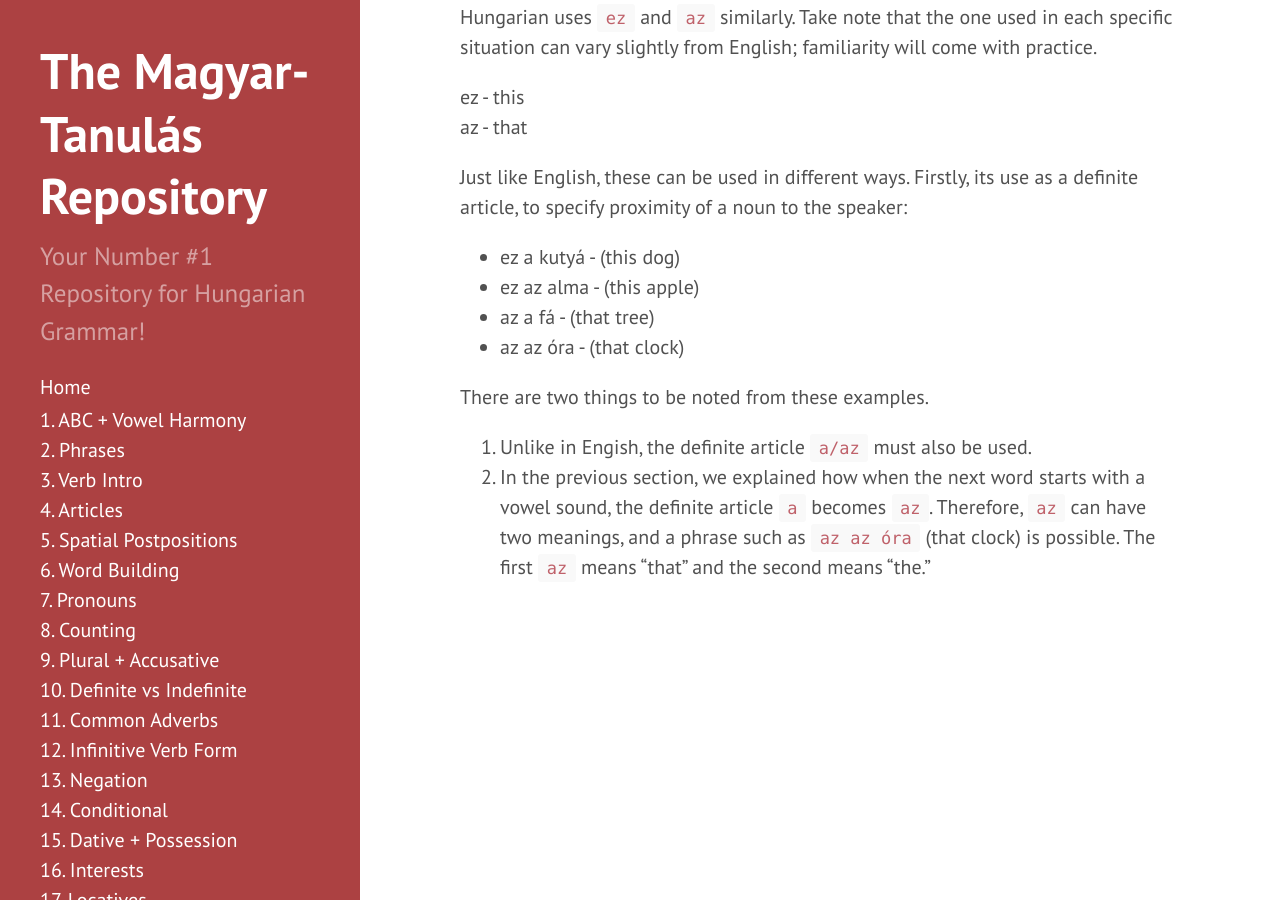
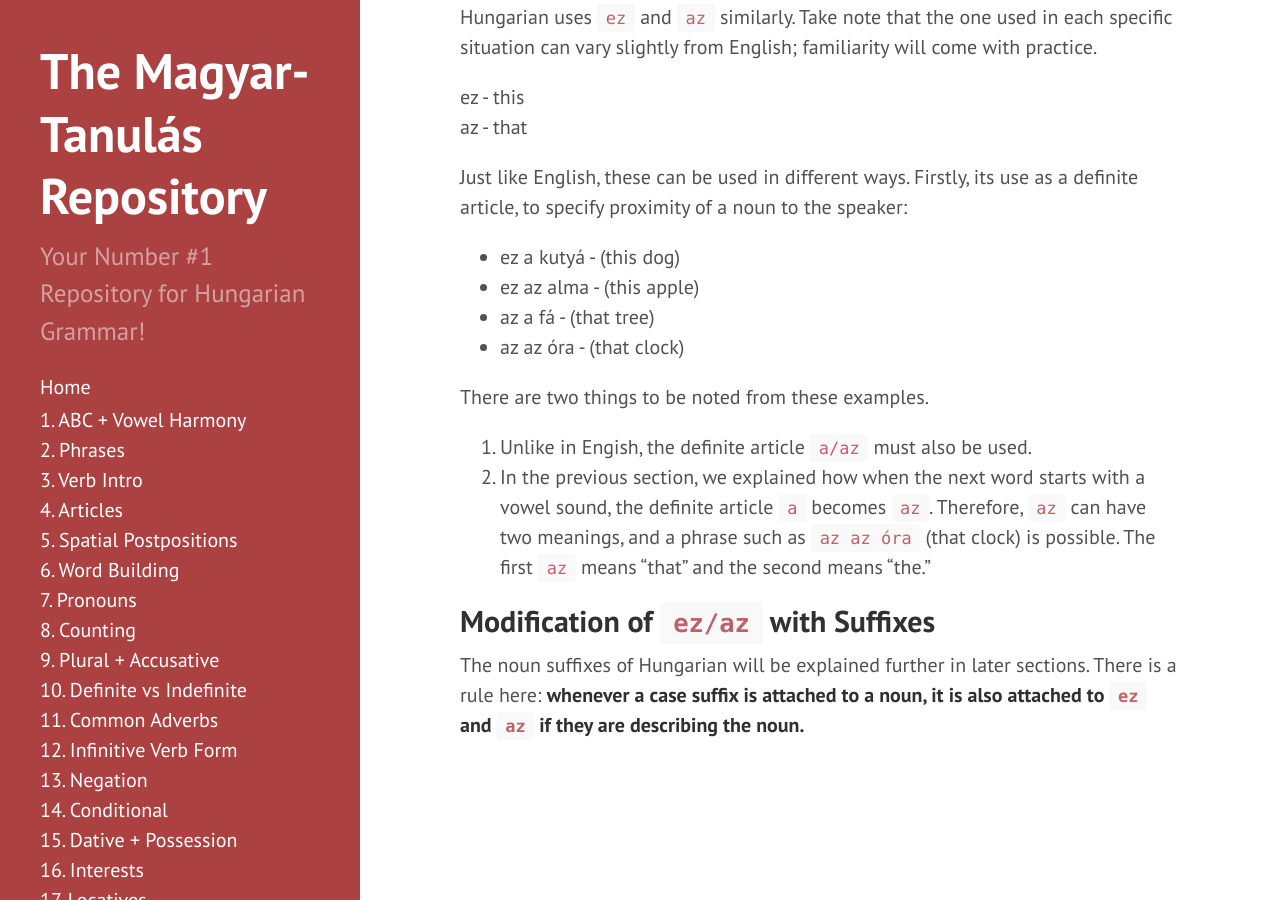
Before and after one commit to Magyartanulas/magyartanulas.github.io, a Jekyll site: the page built from extrastuff.md, in a window 1280 px wide and 900 px high, scrolled down 2300 px. Built offline with Jekyll 4.4.1, drawn with Linux system fonts in a browser that asks for light colours; our own code applies the rules of GitHub Pages for plain Markdown files; comment, search, counter and statistics services are not loaded.

Commit message:
Update extrastuff.md

```diff
--- a/extrastuff.md
+++ b/extrastuff.md
@@ -84,3 +84,7 @@ Just like English, these can be used in different ways. Firstly, its use as a de
 There are two things to be noted from these examples.
 1. Unlike in Engish, the definite article `a/az` must also be used.
 2. In the previous section, we explained how when the next word starts with a vowel sound, the definite article `a` becomes `az`. Therefore, `az` can have two meanings, and a phrase such as `az az óra` (that clock) is possible. The first `az` means "that" and the second means "the."
+
+## Modification of `ez/az` with Suffixes
+
+The noun suffixes of Hungarian will be explained further in later sections. There is a rule here: **whenever a case suffix is attached to a noun, it is also attached to `ez` and `az` if they are describing the noun.**
```
